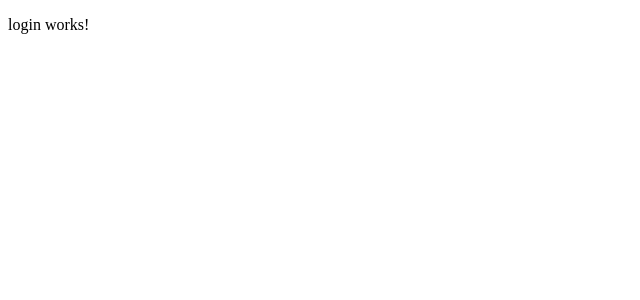
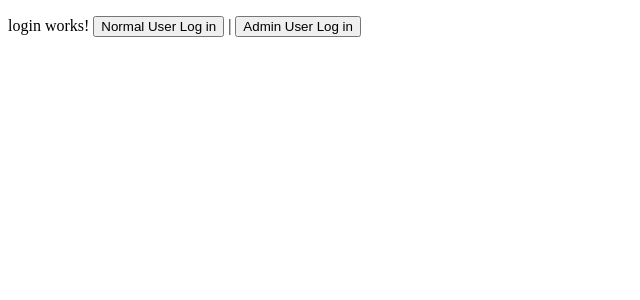
Before and after one commit to Ahsan9981/authGuardApp, an Angular app: page /login in a window 1280 px wide. Shown: the top 300 px of the page, without its empty margins (0-640 px from the left). Built offline with nearby package versions, Linux system fonts and the light colour scheme.

Commit message:
login page UI changes.

```diff
--- a/src/app/login/login.component.html
+++ b/src/app/login/login.component.html
@@ -1,3 +1,5 @@
 <p>
   login works!
+  <button (click)="login()">Normal User Log in </button> |
+  <button (click)="loginAdmin()">Admin User Log in </button>
 </p>
--- a/src/app/login/login.component.ts
+++ b/src/app/login/login.component.ts
@@ -1,4 +1,5 @@
 import { Component, OnInit } from '@angular/core';
+import { AuthService } from '../services/auth.service';
 
 @Component({
   selector: 'app-login',
@@ -7,9 +8,17 @@ import { Component, OnInit } from '@angular/core';
 })
 export class LoginComponent implements OnInit {
 
-  constructor() { }
+  constructor(private _authService: AuthService) { }
 
   ngOnInit() {
   }
 
+  login(): void {
+    this._authService.loginUser();
+  }
+
+  loginAdmin(): void {
+    this._authService.loginAdmin();
+  }
+
 }
```
